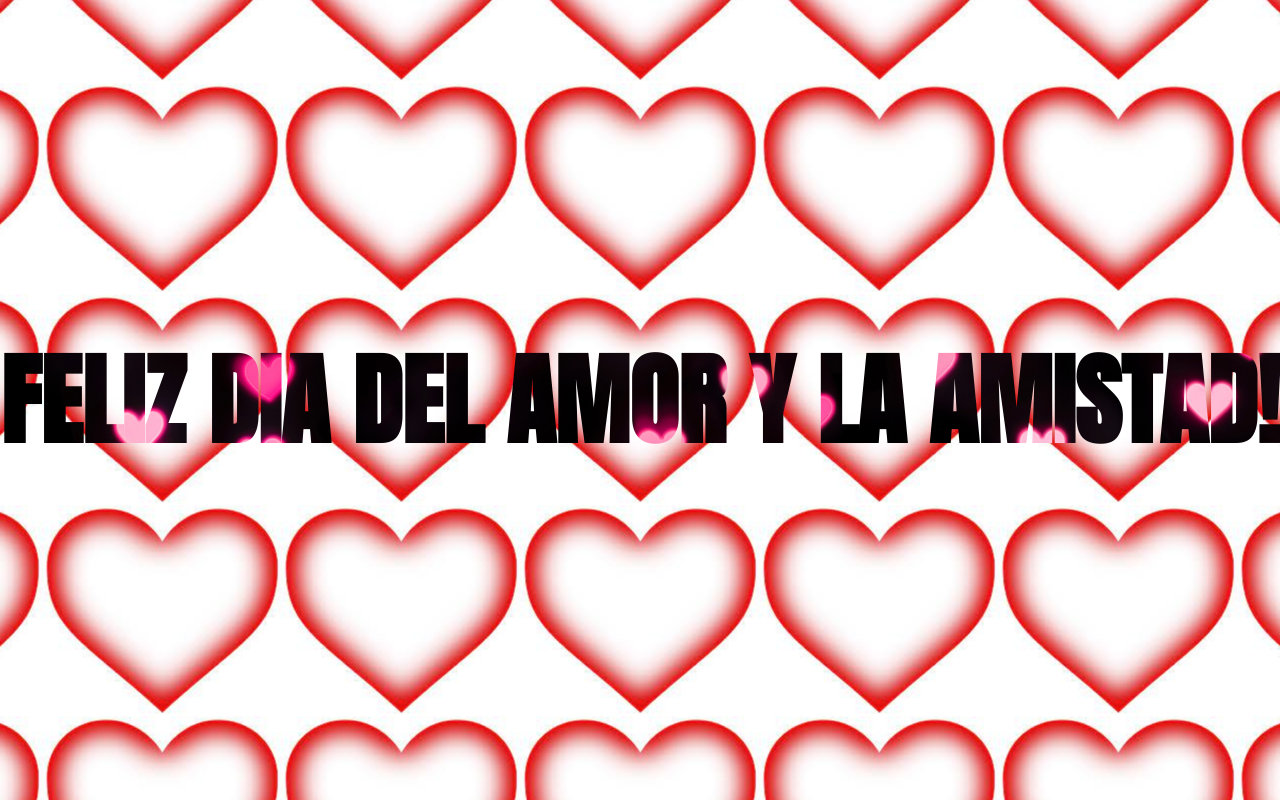
After one commit to UrielMorales2/INCOME, a PHP site: page /14Febrero.html in a window 1280 px wide. The commit adds this page. Run offline with PHP 8.4, Linux system fonts and the light colour scheme.

Commit message:
prueba 14

```diff
--- /dev/null
+++ b/14Febrero.html
@@ -0,0 +1,63 @@
+<!DOCTYPE html>
+<html lang="en">
+<head>
+	<meta charset="UTF-8">
+	<meta http-equiv="X-UA-Compatible" content="IE=edge">
+	<meta name="viewport" content="width=device-width, initial-scale=1.0">
+	<link rel="preconnect" href="https://fonts.googleapis.com">
+	<link rel="preconnect" href="https://fonts.gstatic.com" crossorigin>
+	<link href="https://fonts.googleapis.com/css2?family=Anton&display=swap" rel="stylesheet">
+	<link rel="stylesheet" href="./estilos.css">
+	<title>CSS | Imagen detras de Texto</title>
+</head>
+<body class="img__" style="background-image: url('./img/coraz.jpg');">
+	<div class="hero">
+		<h1 class="texto">Feliz Dia del Amor y la Amistad!</h1>
+	</div>
+</body>
+
+<style>
+    * {
+    margin: 0;
+    padding: 0;
+	box-sizing: border-box;
+}
+
+body {
+	font-family: 'Anton', sans-serif;
+    color: #fff;
+}
+.img__{
+    position: relative;
+    width: 100%;
+    height: 100vh;
+    /* background-size: cover; */
+    background-position: center center;
+}
+
+.hero {
+	/* background: green; */
+	min-height: 100vh;
+	display: flex;
+	align-items: center;
+}
+
+.texto {
+	width: 100%;
+	color: transparent;
+	text-align: center;
+	text-transform: uppercase;
+	font-size: 100px;
+	font-weight: bold;
+
+	background-image: url('./img/corazon1.jpg');
+	background-size: cover;
+	background-position-y: 700px;
+
+	background-clip: text;
+	-webkit-background-clip: text;
+
+	-webkit-text-fill-color: transparent;
+}
+</style>
+</html>
```
Also changed, not shown: css/servicios.css (+70 -0 lines), servicios.html (+40 -0 lines), enviar.php (added), img/coraz.jpg (added), img/corazon1.jpg (added), img/corazon2.jpg (added).
